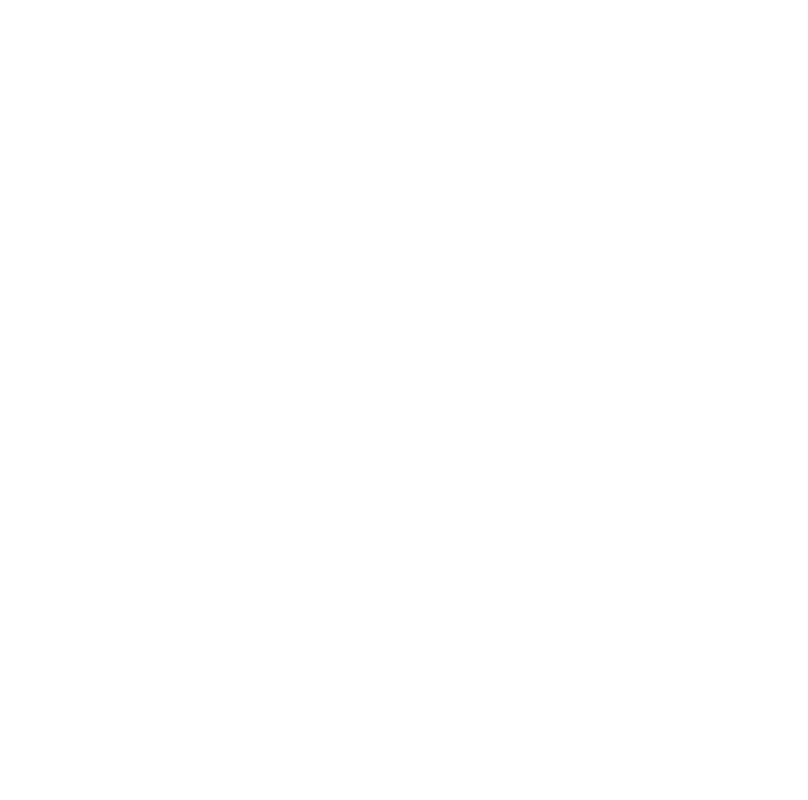
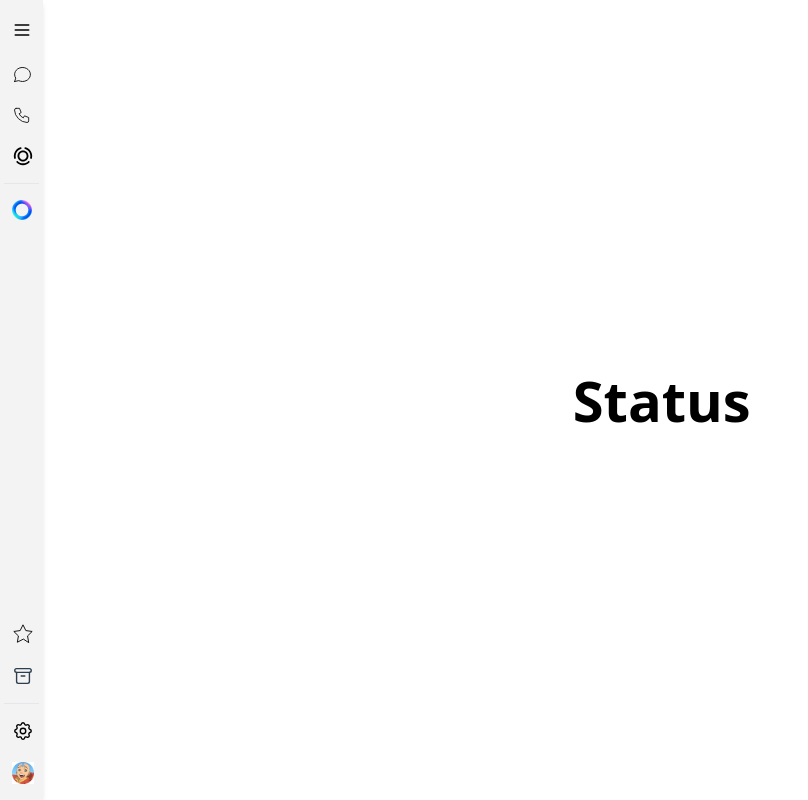
Before and after one commit to MohammadAliChaudary/WhatsAppClone, a React (Vite) app in the folder client/: page /status in a window 1280 px wide. Before the commit this address had no page. Shown: the whole page, without its empty margins (0-808 px from the left). Built offline with nearby package versions, Linux system fonts and the light colour scheme; sample sign-in values are in the browser's storage.

Commit message:
some changes has been done

```diff
--- a/client/src/App.jsx
+++ b/client/src/App.jsx
@@ -1,52 +1,9 @@
-import { Routes, Route, Navigate } from "react-router-dom";
-import Dashboard from "./pages/dashboard";
-import Form from "./pages/form";
+import { RouterProvider } from "react-router-dom";
+import router from "./routes/routes";
 import "./App.css";
-import WhatsAppDashboard from "./pages/wDashboard";
-import Conversation from "./pages/wDashboard/conponents/conversations";
+
 function App() {
-  const ProtectedRoutes = ({ children, auth = false }) => {
-    const isLoggedIn = localStorage.getItem("user:token") !== null || false;
-
-    if (!isLoggedIn && auth) {
-      return <Navigate to={"/users/sign-in"} />;
-    } else if (
-      isLoggedIn &&
-      ["/users/sign-in", "/users/sign-up"].includes(window.location.pathname)
-    ) {
-      return <Navigate to={"/"} />;
-    }
-
-    return children;
-  };
-  return (
-    <Routes>
-      <Route
-        path="/"
-        element={
-          <ProtectedRoutes auth={true}>
-            <WhatsAppDashboard />
-          </ProtectedRoutes>
-        }
-      />
-      <Route
-        path="/users/sign-in"
-        element={
-          <ProtectedRoutes>
-            <Form isLoginForm={true} />
-          </ProtectedRoutes>
-        }
-      />
-      <Route
-        path="/users/sign-up"
-        element={
-          <ProtectedRoutes>
-            <Form isLoginForm={false} />
-          </ProtectedRoutes>
-        }
-      />
-    </Routes>
-  );
+  return <RouterProvider router={router} />;
 }
 
 export default App;
--- a/client/src/main.jsx
+++ b/client/src/main.jsx
@@ -8,9 +8,7 @@ import { MessageProvider } from "./contexts/messagesProvider.jsx";
 ReactDOM.createRoot(document.getElementById("root")).render(
   // <React.StrictMode>
   <MessageProvider>
-    <BrowserRouter>
-      <App />
-    </BrowserRouter>
+    <App />
   </MessageProvider>
   // {/* </React.StrictMode> */}
 );
--- /dev/null
+++ b/client/src/pages/wDashboard/conponents/archiveChats/index.jsx
@@ -0,0 +1,11 @@
+import React from "react";
+
+const ArchivedChats = () => {
+  return (
+    <div className="w-full h-full flex justify-center items-center text-[56px] font-extrabold text-center">
+      ArchivedChats
+    </div>
+  );
+};
+
+export default ArchivedChats;
--- /dev/null
+++ b/client/src/pages/wDashboard/conponents/calls/index.jsx
@@ -0,0 +1,9 @@
+const Calls = () => {
+  return (
+    <div className="w-full h-full flex justify-center items-center text-[56px] font-extrabold text-center">
+      Calls
+    </div>
+  );
+};
+
+export default Calls;
--- /dev/null
+++ b/client/src/pages/wDashboard/conponents/chats/index.jsx
@@ -0,0 +1,14 @@
+import React from "react";
+import Messages from "../messages/messages";
+import Conversation from "../conversations";
+
+const Chats = () => {
+  return (
+    <React.Fragment>
+      <Conversation />
+      <Messages />
+    </React.Fragment>
+  );
+};
+
+export default Chats;
--- a/client/src/pages/wDashboard/conponents/messages/messages.jsx
+++ b/client/src/pages/wDashboard/conponents/messages/messages.jsx
@@ -27,6 +27,8 @@ const Messages = () => {
   const [loggedInUser, setLoggedInUser] = useState(
     JSON.parse(localStorage.getItem("user:detail"))
   );
+
+  let date = null;
 
   const receiver = localStorage.getItem("receiver");
 
@@ -173,6 +175,8 @@ const Messages = () => {
 
   const updateDBMessage = async () => {
     const time = timeFormatter();
+    const date = dateFromatter();
+
     const loggedInUser = JSON.parse(localStorage.getItem("user:detail"));
     try {
       const updateResult = await axios.put(
@@ -191,6 +195,7 @@ const Messages = () => {
         receiverId:
           messages?.receiver?.user_id || messages?.receiver?.receiverId,
         time: time,
+        date: date,
       });
     } catch (error) {
       console.log("error from updating message >>>>", error);
@@ -264,6 +269,18 @@ const Messages = () => {
     }
   }, []);
 
+  const checkDate = (myDate) => {
+    if (date !== myDate) {
+      console.log("date >>>", date);
+      console.log("myDate >>>", myDate);
+      date = myDate;
+
+      return false;
+    }
+
+    return true;
+  };
+
   if (messages) {
     return (
       <React.Fragment>
@@ -329,8 +346,16 @@ const Messages = () => {
                 </div>
                 {messages?.messages?.map((item, i) => (
                   <>
+                    {checkDate(item.date) === false ? (
+                      <div className="flex justify-center items-center w-full text-[13px]">
+                        <p className="pl-3 flex justify-center items-center pr-3 pt-1 pb-1 bg-[#edecec]  rounded ">
+                          {item.date}
+                        </p>
+                      </div>
+                    ) : null}
                     {item.senderId !== loggedInUser.id ? (
                       <div
+                        key={i}
                         className={` receiver-message w-full flex justify-start items-center mb-2 relative`}
                       >
                         <div className="receiver-message-inner  flex  justify-start items-center mb-2 relative  max-w-[65%] w-fit">
--- a/client/src/pages/wDashboard/conponents/sideBar/index.jsx
+++ b/client/src/pages/wDashboard/conponents/sideBar/index.jsx
@@ -1,4 +1,5 @@
 import React, { useEffect, useRef } from "react";
+import { Link } from "react-router-dom";
 import MenuIcon from "../../../../assets/icons/menu";
 import ChatIcon from "../../../../assets/icons/chat";
 import PhoneIcon from "../../../../assets/icons/phone";
@@ -9,7 +10,6 @@ import SettingIcon from "../../../../assets/icons/delete";
 import avator from "../../../../assets/avator.jpg";
 import StarIcon from "../../../../assets/icons/star";
 import "./index.css";
-import { Link } from "react-router-dom";
 
 const SideBar = () => {
   const wrapperRef = useRef();
@@ -31,21 +31,22 @@ const SideBar = () => {
       class: "svg-icon-tab",
       onclick: () => {
         localStorage.removeItem("receiver");
-        window.location.reload();
       },
-      link: "/users/chats",
+      link: "/",
     },
     {
       icon: <PhoneIcon size={20} color={"#000"} />,
       text: "Calls",
       iconType: "svg",
       class: "svg-icon-tab",
+      link: "/calls",
     },
     {
       icon: <StatusIcon size={22} color={"#000"} />,
       text: "Status",
       iconType: "svg",
       class: "svg-icon-tab",
+      link: "/status",
     },
     {
       icon: aiIcon,
@@ -61,12 +62,14 @@ const SideBar = () => {
       text: "Starred messages",
       iconType: "svg",
       class: "svg-icon-tab",
+      link: "/StarredMessages",
     },
     {
       icon: <ArchievIcon size={22} color={"#0000"} />,
       text: "Archived chats",
       iconType: "svg",
       class: "svg-icon-tab",
+      link: "ArchivedChats",
     },
     {
       icon: <SettingIcon size={22} color={"#000"} />,
@@ -122,7 +125,34 @@ const SideBar = () => {
                     {item.iconType === "image" ? (
                       <hr className=" mt-2 mb-2" />
                     ) : null}
+                    {item.link ? (
+                      <Link
+                        to={item.link}
+                        onClick={() => {
+                          item.onclick();
+                        }}
+                        ref={item.ref ? item.ref : null}
+                        className={`${item.class}  font-normal  mt-1 text-[14px] tabs w-full  flex justify-start items-center `}
+                      >
+                        <div className="icon pl-2 pr-2 pt-2 pb-2 mr-2 shrink-0">
+                          {item.iconType === "image" ? (
+                            <img
+                              className="w-[20px] h-[20px]"
+                              src={item.icon}
+                              alt="AI Icon"
+                            />
+                          ) : (
+                            item.icon
+                          )}
+                        </div>
 
+                        {item.text !== null ? (
+                          <div className="text shrink-0">
+                            <span>{item.text}</span>
+                          </div>
+                        ) : null}
+                      </Link>
+                    ) : (
                       <div
                         onClick={() => {
                           item.onclick();
@@ -148,6 +178,7 @@ const SideBar = () => {
                           </div>
                         ) : null}
                       </div>
+                    )}
                   </React.Fragment>
                 );
               })}
@@ -158,7 +189,31 @@ const SideBar = () => {
               return (
                 <React.Fragment>
                   {i === 2 ? <hr className=" mt-2 mb-2" /> : null}
+                  {item.link ? (
+                    <Link
+                      reloadDocument={true}
+                      to={item.link}
+                      className={`${item.class}  font-normal  mt-1 text-[14px] tabs w-full  flex justify-start items-center `}
+                    >
+                      <div className="icon pl-2 pr-2 pt-2 pb-2 mr-2 shrink-0">
+                        {item.iconType === "image" ? (
+                          <img
+                            className="w-[22px] h-[22px]"
+                            src={item.icon}
+                            alt="AI Icon"
+                          />
+                        ) : (
+                          item.icon
+                        )}
+                      </div>
 
+                      {item.text !== null ? (
+                        <div className="text shrink-0">
+                          <span>{item.text}</span>
+                        </div>
+                      ) : null}
+                    </Link>
+                  ) : (
                     <div
                       className={`${item.class}  font-normal  mt-1 text-[14px] tabs w-full  flex justify-start items-center `}
                     >
@@ -180,6 +235,7 @@ const SideBar = () => {
                         </div>
                       ) : null}
                     </div>
+                  )}
                 </React.Fragment>
               );
             })}
--- /dev/null
+++ b/client/src/pages/wDashboard/conponents/starredMessages/index.jsx
@@ -0,0 +1,11 @@
+import React from "react";
+
+const StarredMessages = () => {
+  return (
+    <div className="w-full h-full flex justify-center items-center text-[56px] font-extrabold text-center">
+      StarredMessages
+    </div>
+  );
+};
+
+export default StarredMessages;
--- /dev/null
+++ b/client/src/pages/wDashboard/conponents/status/index.jsx
@@ -0,0 +1,9 @@
+const Status = () => {
+  return (
+    <div className="w-full h-full flex justify-center items-center text-[56px] font-extrabold text-center">
+      Status
+    </div>
+  );
+};
+
+export default Status;
--- a/client/src/pages/wDashboard/index.jsx
+++ b/client/src/pages/wDashboard/index.jsx
@@ -1,36 +1,12 @@
-import React, { useEffect, useState } from "react";
+import React from "react";
 import SideBar from "./conponents/sideBar";
-import Conversation from "./conponents/conversations";
-import Messages from "./conponents/messages/messages";
-import axios from "axios";
-
+import { Outlet } from "react-router-dom";
 const WhatsAppDashboard = () => {
-  const [users, setUsers] = useState([]);
-
-  useEffect(() => {
-    const loggedInUser = JSON.parse(localStorage.getItem("user:detail"));
-
-    const fetchUsers = async () => {
-      try {
-        const res = await axios.get(
-          `http://localhost:3000/api/user/${loggedInUser.id}`
-        );
-
-        setUsers(res.data);
-      } catch (error) {
-        console.log("Error From fetching Users", error);
-      }
-    };
-
-    fetchUsers();
-  }, []);
-
   return (
     <div className=" w-full h-full flex flex-shrink-0   relative">
       <SideBar />
       <div className="flex w-full">
-        <Conversation users={users} />
-        <Messages />
+        <Outlet />
       </div>
     </div>
   );
--- /dev/null
+++ b/client/src/routes/routes.jsx
@@ -0,0 +1,74 @@
+import { Navigate, createBrowserRouter } from "react-router-dom";
+import Form from "../pages/form";
+import WhatsAppDashboard from "../pages/wDashboard";
+import Chats from "../pages/wDashboard/conponents/chats";
+import Calls from "../pages/wDashboard/conponents/calls";
+import Status from "../pages/wDashboard/conponents/status";
+import StarredMessages from "../pages/wDashboard/conponents/starredMessages";
+import ArchivedChats from "../pages/wDashboard/conponents/archiveChats";
+
+const ProtectedRoutes = ({ children, auth = false }) => {
+  const isLoggedIn = localStorage.getItem("user:token") !== null || false;
+
+  if (!isLoggedIn && auth) {
+    return <Navigate to={"/users/sign-in"} />;
+  } else if (
+    isLoggedIn &&
+    ["/users/sign-in", "/users/sign-up"].includes(window.location.pathname)
+  ) {
+    return <Navigate to={"/"} />;
+  }
+
+  return children;
+};
+
+const router = createBrowserRouter([
+  {
+    path: "/users/sign-in",
+    element: (
+      <ProtectedRoutes>
+        <Form isLoginForm={true} />
+      </ProtectedRoutes>
+    ),
+  },
+  {
+    path: "/users/sign-up",
+    element: (
+      <ProtectedRoutes>
+        <Form isLoginForm={false} />
+      </ProtectedRoutes>
+    ),
+  },
+  {
+    path: "/",
+    element: (
+      <ProtectedRoutes auth={true}>
+        <WhatsAppDashboard />
+      </ProtectedRoutes>
+    ),
+    children: [
+      {
+        index: true,
+        element: <Chats />,
+      },
+      {
+        path: "calls",
+        element: <Calls />,
+      },
+      {
+        path: "status",
+        element: <Status />,
+      },
+      {
+        path: "StarredMessages",
+        element: <StarredMessages />,
+      },
+      {
+        path: "ArchivedChats",
+        element: <ArchivedChats />,
+      },
+    ],
+  },
+]);
+
+export default router;
```
Also changed, not shown: client/src/pages/wDashboard/conponents/conversations/index.jsx (+22 -2 lines), 1 other file (tests, documents, lock files or other folders). Lines whose indentation alone changed are shown as unchanged.
